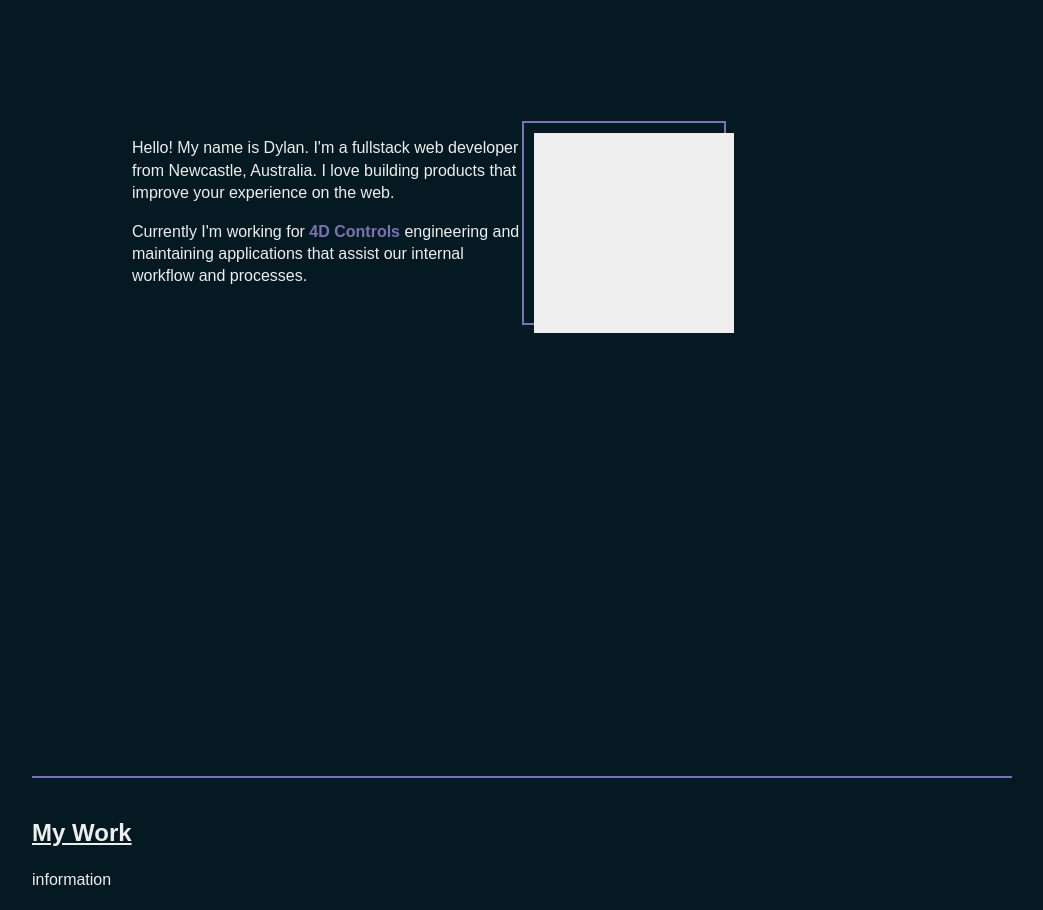
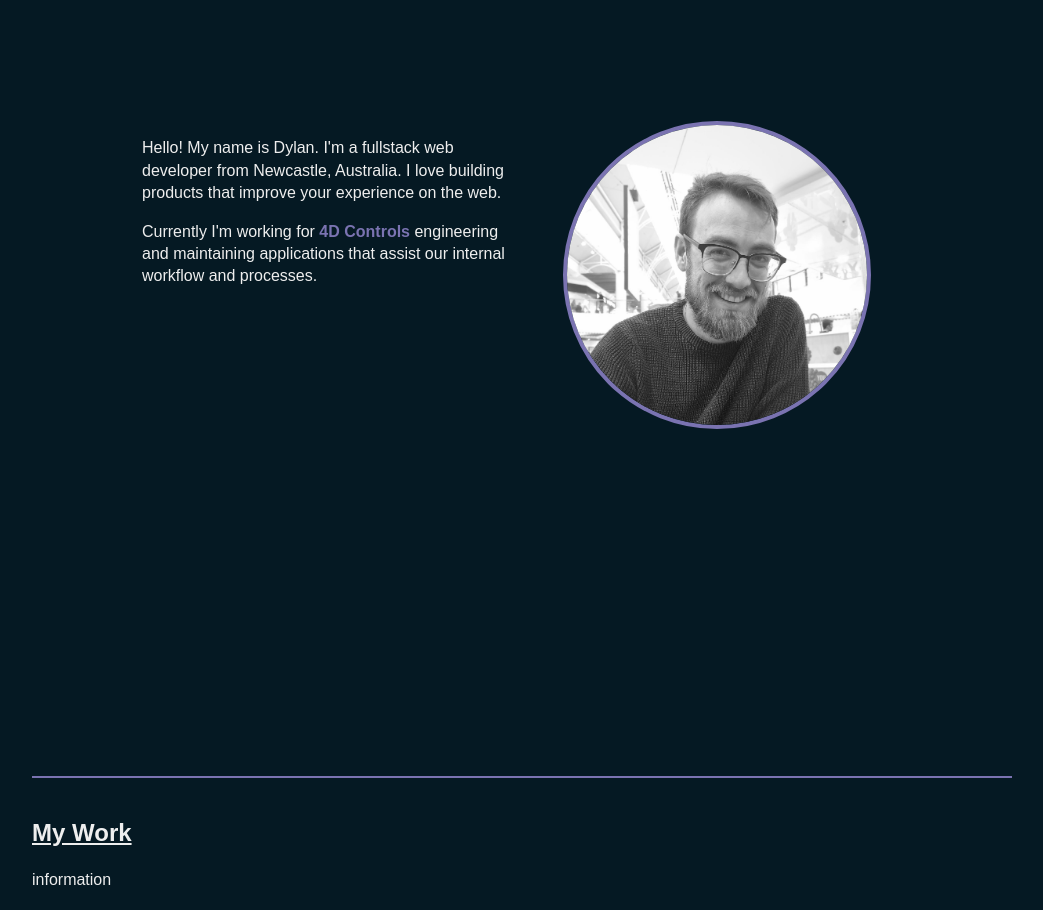
Before and after one commit to Deece94/homepage, a React (Create React App) app: page / in a window 1280 px wide. Shown: the part 880-1790 px from the top of the page, without its empty margins (118-1161 px from the left). Built offline with nearby package versions, Linux system fonts and the light colour scheme.

Commit message:
modified profile img design

```diff
--- a/src/components/About.tsx
+++ b/src/components/About.tsx
@@ -20,22 +20,31 @@ const Container = styled.div`
 
 const Half = styled.div`
 	width: 50%;
+	padding: 0px 10px;
+`;
+
+const ImgContainer = styled.div`
+	display: flex;
+	justify-content: center;
 `;
 
 const ImgBorder = styled.div`
-	border: 2px solid ${(props) => props.theme.colors.primary};
-	height: 200px;
-	width: 200px;
-	position: relative;
+	border: 4px solid ${(props) => props.theme.colors.primary};
+	border-radius: 100%;
+	max-height: 300px;
+	max-width: 300px;
 `;
 
-const ImgPlaceholder = styled.div`
+const ProfileImg = styled.img`
+	display: block;
+	border-radius: 100%;
+	height: 100%;
 	width: 100%;
-	height: 100%;
-	background-color: ${(props) => props.theme.colors.white};
-	position: absolute;
-	top: 10px;
-	left: 10px;
+	filter: grayscale(100%);
+	transition: 0.5s filter linear;
+	&:hover {
+		filter: none;
+	}
 `;
 
 export default function About() {
@@ -57,9 +66,11 @@ export default function About() {
 					</Paragraph>
 				</Half>
 				<Half>
-					<ImgBorder>
-						<ImgPlaceholder></ImgPlaceholder>
-					</ImgBorder>
+					<ImgContainer>
+						<ImgBorder>
+							<ProfileImg src="profile.jpg"></ProfileImg>
+						</ImgBorder>
+					</ImgContainer>
 				</Half>
 			</Container>
 		</PageBlock>
```
Also changed, not shown: public/profile.jpg (added).
